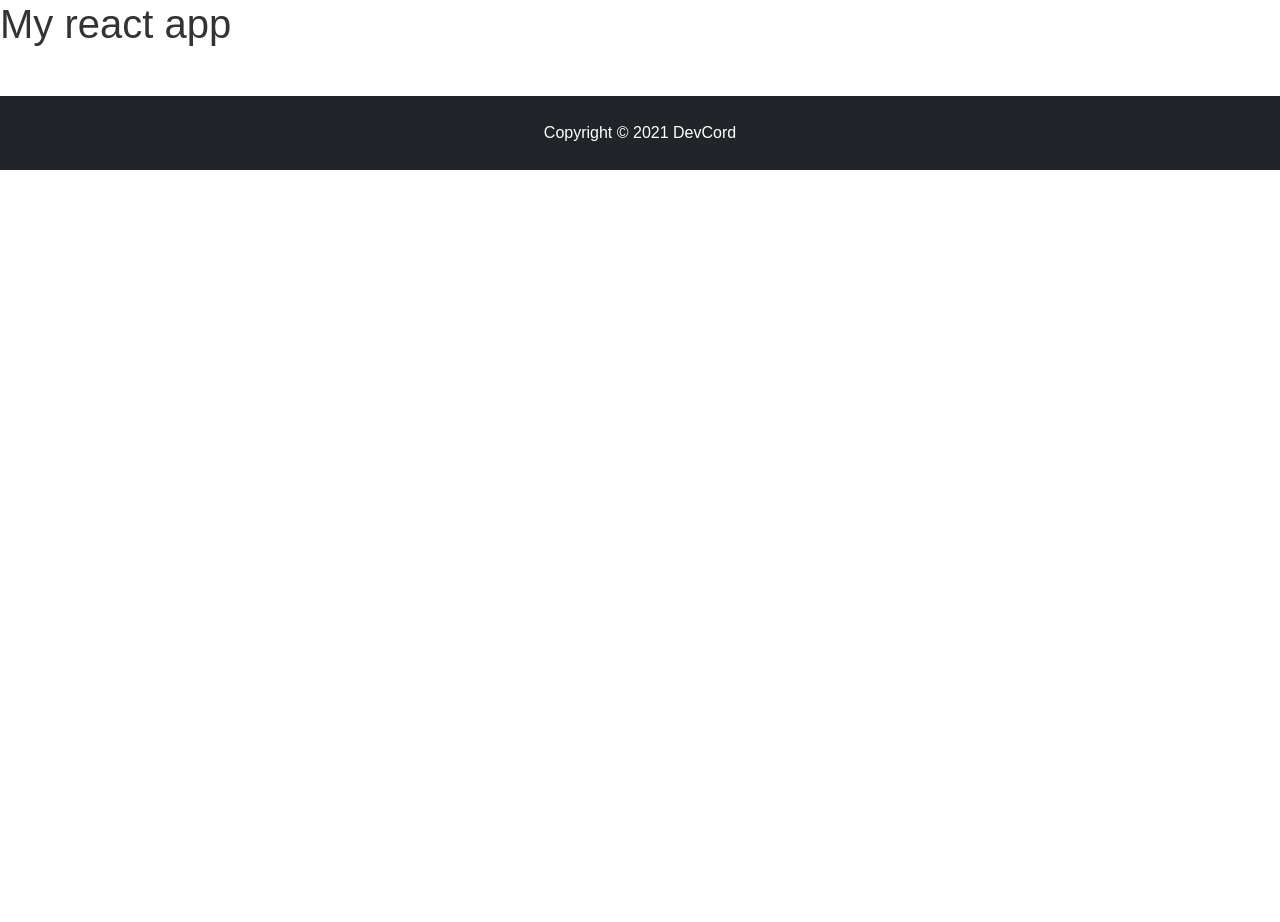
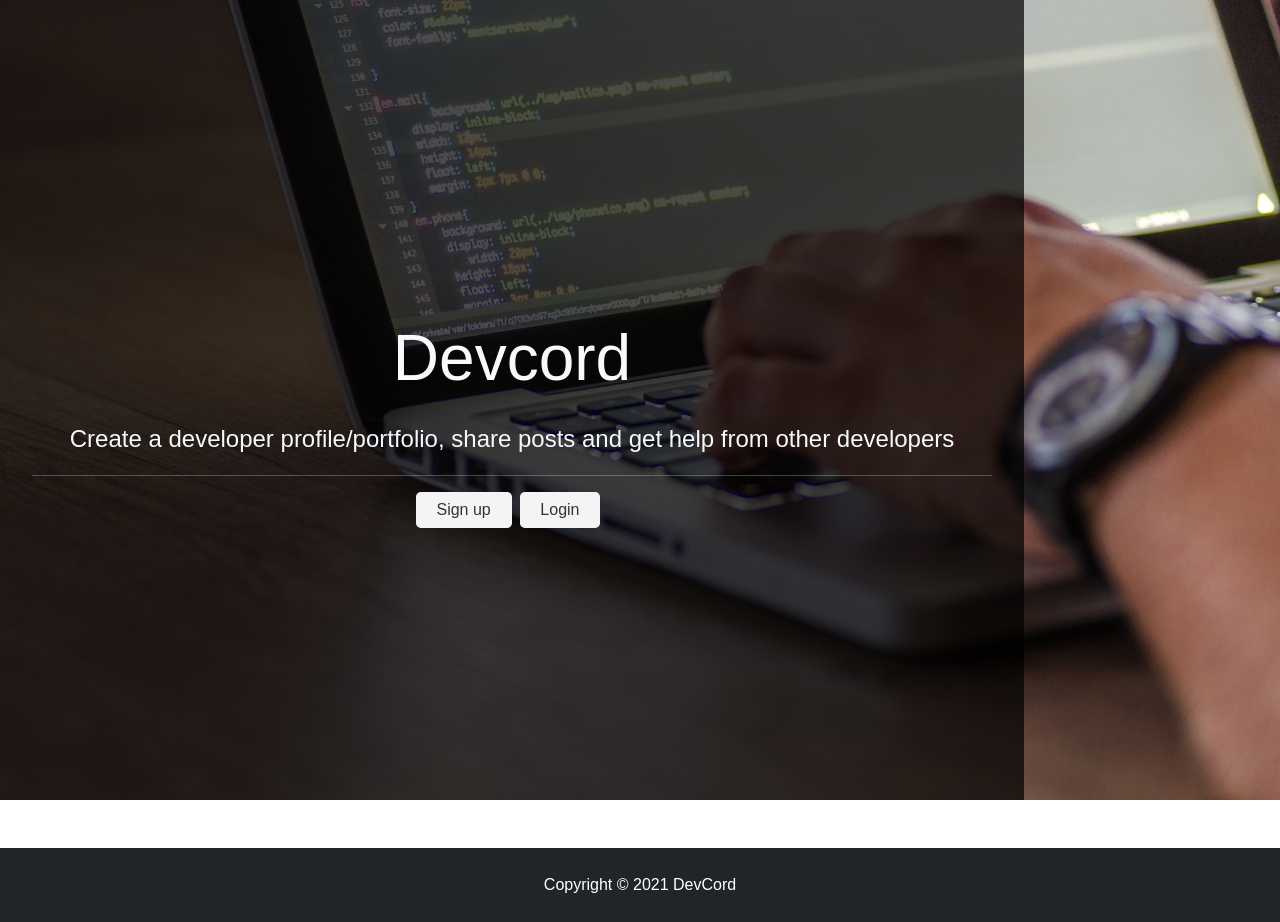
Before and after one commit to Buenaventura-Celine/DevCord, a React (Create React App) app in the folder client/: page / in a window 1280 px wide. Before the commit the page ends 800 px from the top, so only its background shows below. Built offline with nearby package versions, Linux system fonts and the light colour scheme.

Commit message:
Created a landing page

```diff
--- a/client/src/App.js
+++ b/client/src/App.js
@@ -1,6 +1,7 @@
 import React, { Component } from 'react'
 
 import Footer from './components/layout/Footer'
+import Landing from './components/layout/Landing'
 
 import './App.css'
 
@@ -8,9 +9,9 @@
   render() {
     return (
       <div className="App">
-        <h1>My react app</h1>
+        <Landing />
         <Footer />
-      </div>
+      </div >
     )
   }
 }
--- a/client/src/components/layout/Landing.js
+++ b/client/src/components/layout/Landing.js
@@ -0,0 +1,27 @@
+import React, { Component } from 'react'
+
+class Landing extends Component {
+    render() {
+        return (
+            <div className="landing">
+                <div className="dark-overlay landing-inner text-light">
+                    <div className="container">
+                        <div className="row">
+                            <div className="col-md-12 text-center">
+                                <h1 className="display-3 mb-4">Devcord</h1>
+                                <p className="lead">
+                                    Create a developer profile/portfolio, share posts and get help from other developers
+                                </p>
+                                <hr />
+                                <a href="registeer.html" className="btn btn-lg btn-info mr-2">Sign up</a>
+                                <a href="registeer.html" className="btn btn-lg btn-info mr-2">Login</a>
+                            </div>
+                        </div>
+                    </div>
+                </div>
+            </div>
+        )
+    }
+}
+
+export default Landing;
```
